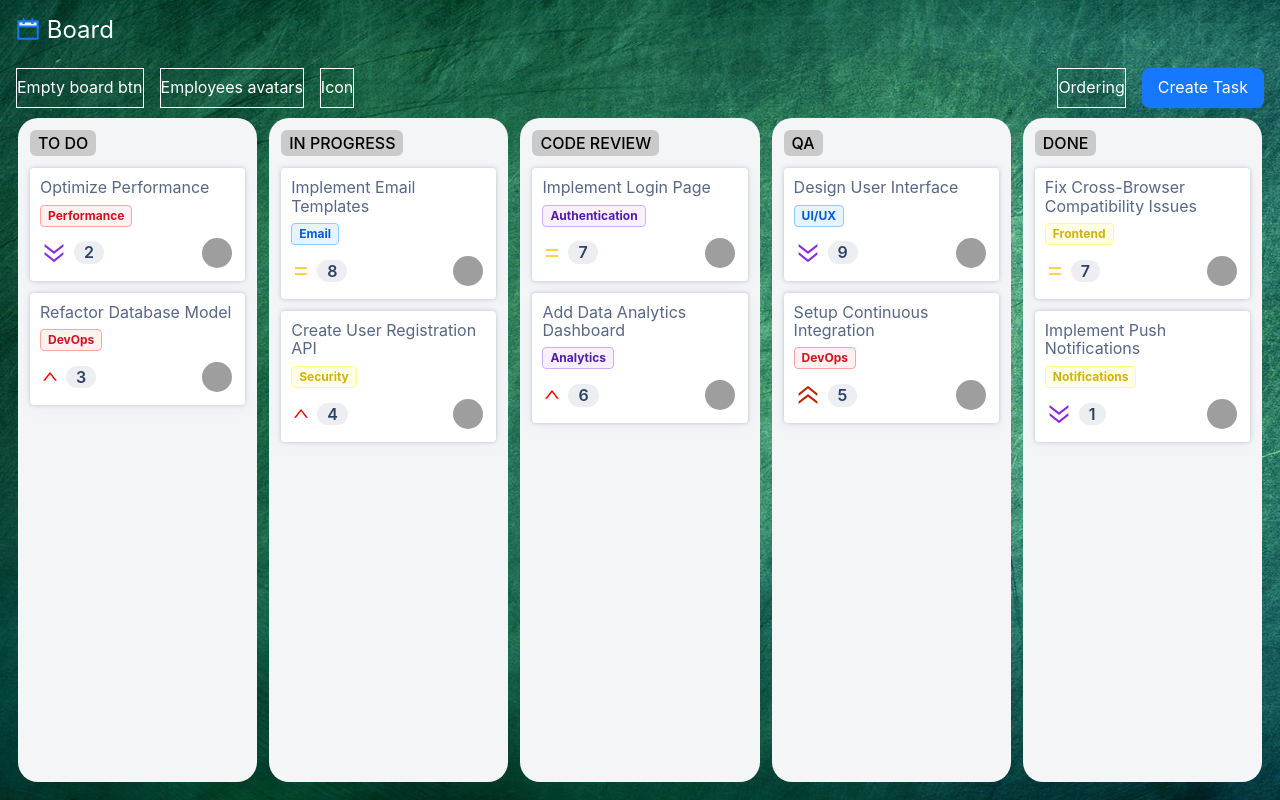
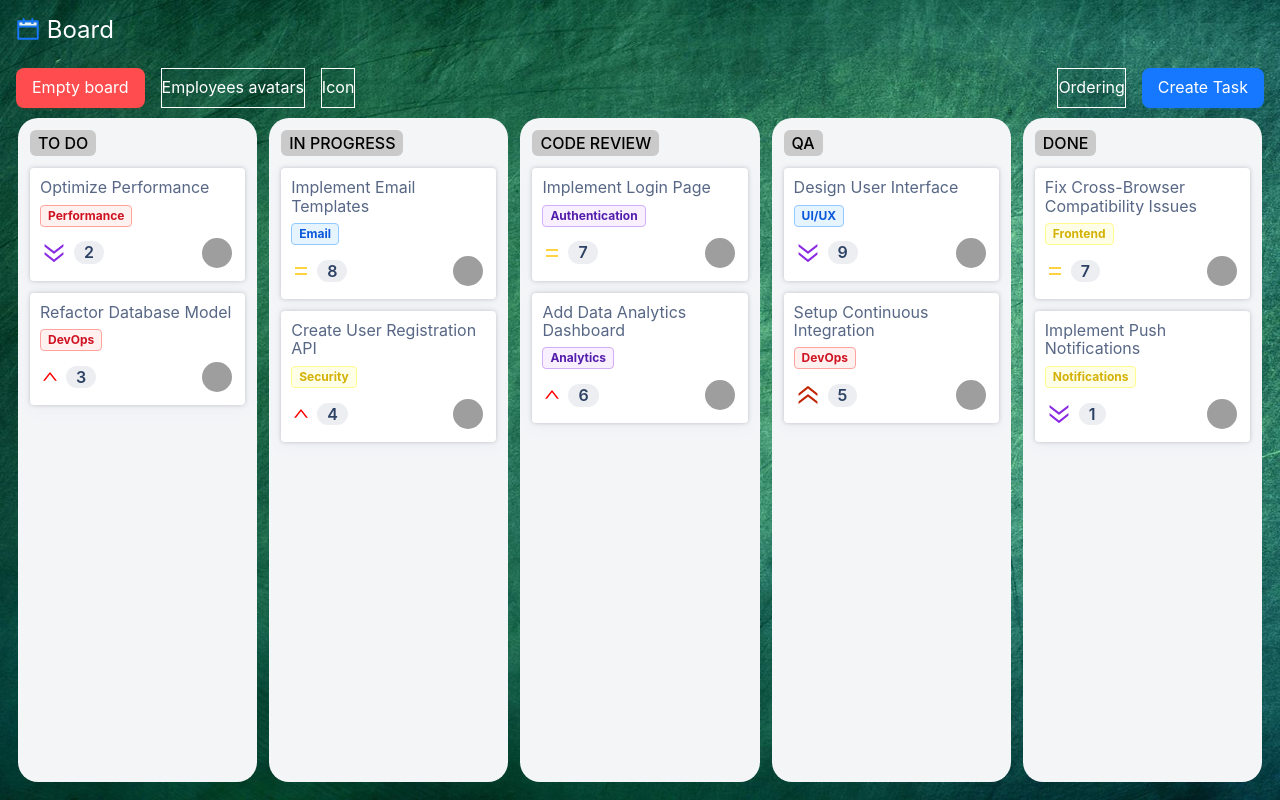
Before and after one commit to GuximS1/jira_clone, a React (Create React App) app: page / in a window 1280 px wide. Built offline with nearby package versions, Linux system fonts and the light colour scheme; grey boxes are pictures that could not be loaded.

Commit message:
feat: Implemented option for deleting all the tasks on the board

```diff
--- a/src/components/Skeleton/Skeleton.tsx
+++ b/src/components/Skeleton/Skeleton.tsx
@@ -1,11 +1,11 @@
 import React, { useState } from "react";
-import { CalendarTwoTone } from "@ant-design/icons";
+import { CalendarTwoTone,QuestionCircleOutlined } from "@ant-design/icons";
 import "./Skeleton.css";
 import { SingleColumn } from "../SingleColumn/SingleColumn";
 import { useAppDispatch, useAppSelector } from "../../redux/store";
 import { DragDropContext } from "react-beautiful-dnd";
-import { reOrder } from "../../redux/features/taskSlice";
-import { Button } from "antd";
+import { emptyBoard, reOrder } from "../../redux/features/taskSlice";
+import { Button, Popconfirm } from "antd";
 import { CreateTaskModal } from "../CreateTaskModal/CreateTaskModal";
 
 export const Skeleton = () => {
@@ -22,7 +22,14 @@ export const Skeleton = () => {
         <CalendarTwoTone /> Board
       </p>
       <div className="board-tools">
-        <div className="empty-board">Empty board btn</div>
+      <Popconfirm
+       title="Empty the board"
+       description="Are you sure you want to delete all the board tasks?"
+       icon={<QuestionCircleOutlined style={{ color: 'red' }} />}
+       onConfirm={()=>dispatch(emptyBoard())}
+       >
+        <Button type="primary" color="red" danger size="large">Empty board</Button>
+       </Popconfirm>
         <div className="employee-avatars">Employees avatars</div>
         <div className="add-employee-icon">Icon</div>
         <div className="ordering">Ordering</div>
--- a/src/redux/features/taskSlice.ts
+++ b/src/redux/features/taskSlice.ts
@@ -77,10 +77,13 @@ export const TaskSlice = createSlice({
                 }
                 return item
             })]
+        },
+        emptyBoard:(state)=>{
+            state.tasks = []
         }
     }
 })
 
 export default TaskSlice.reducer;
 
-export const { addTask,reOrder } = TaskSlice.actions
+export const { addTask,reOrder,emptyBoard } = TaskSlice.actions
```
